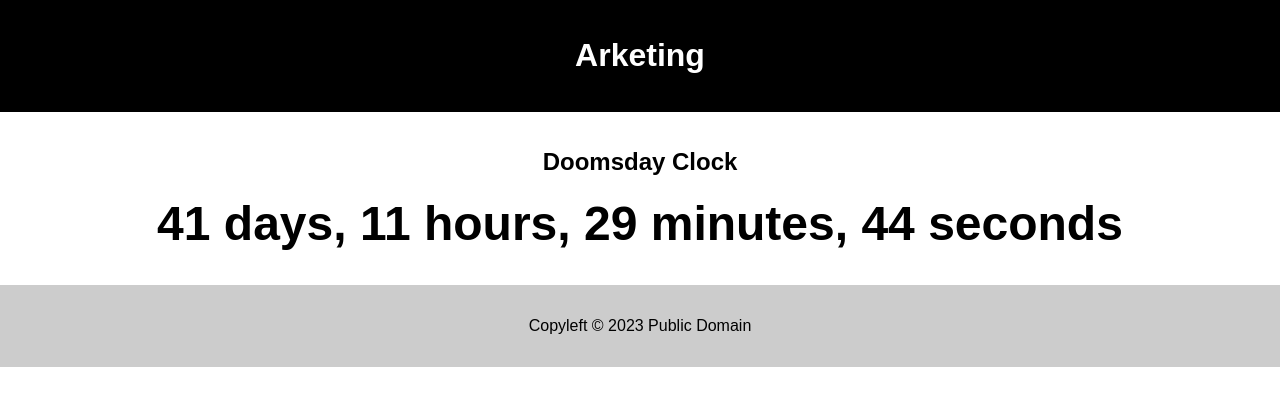
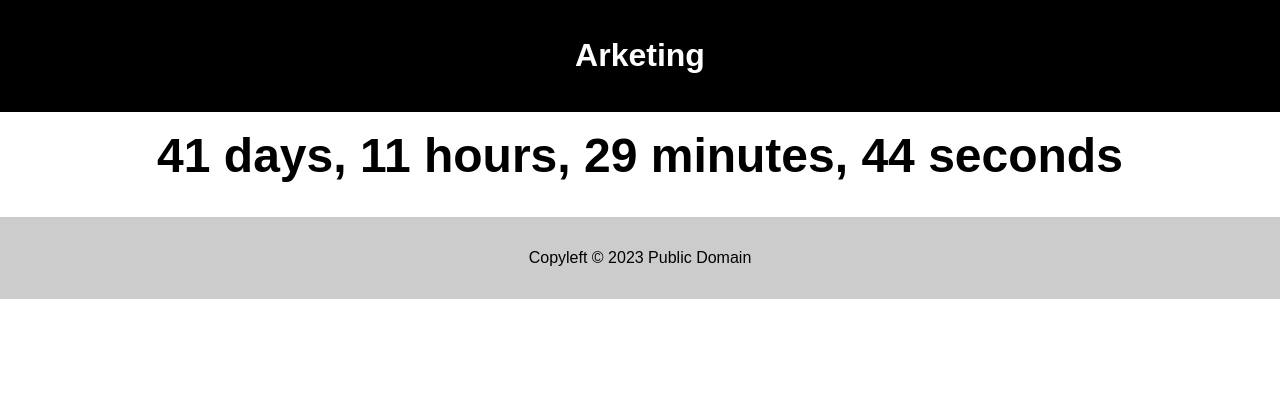
Before and after one commit to Arketing/arketing.github.io, a plain HTML site: page docs/index.html in a window 1280 px wide. Drawn offline with Linux system fonts and the light colour scheme.

Commit message:
[*] Page prototype with counter

```diff
--- a/docs/index.html
+++ b/docs/index.html
@@ -56,7 +56,6 @@
   </header>
   <main>
     <div class="counter-container">
-      <h2>Doomsday Clock</h2>
       <span class="timer" id="countdown"></span>
     </div>
     <br>
```
